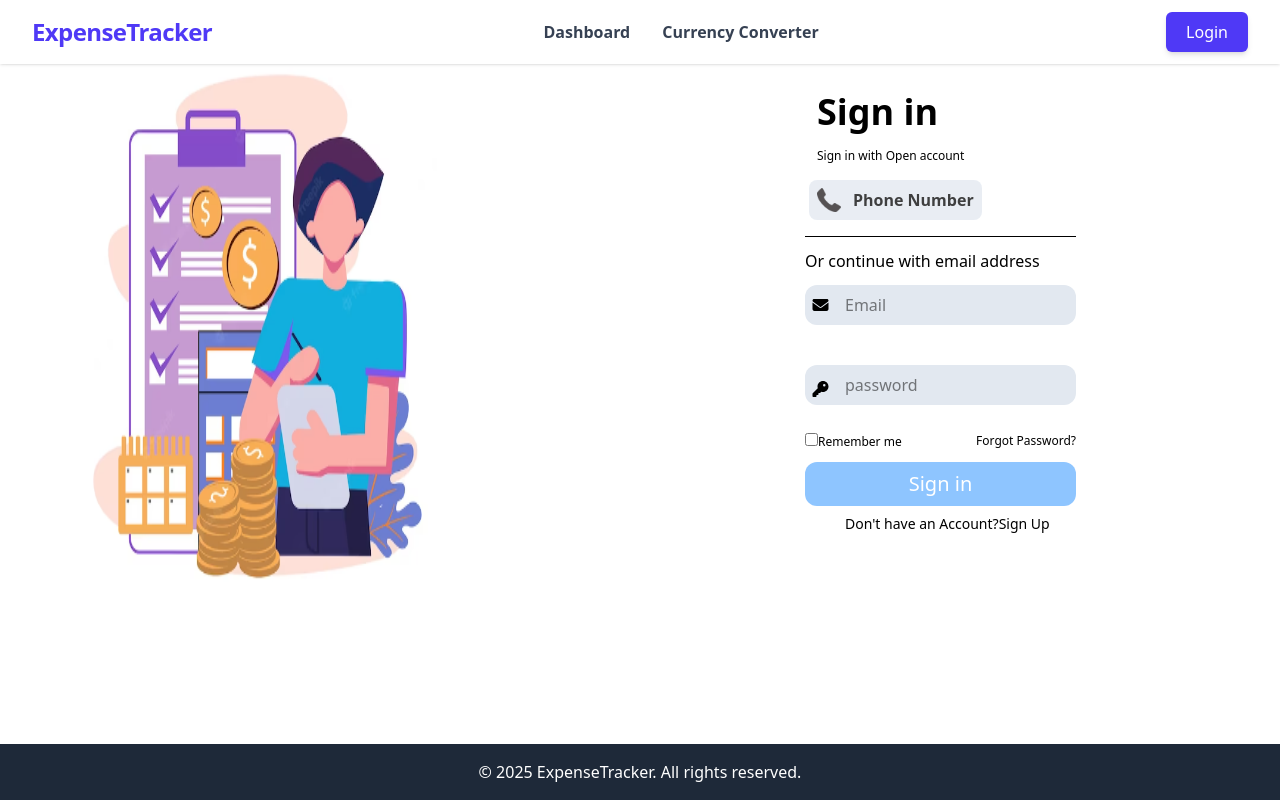
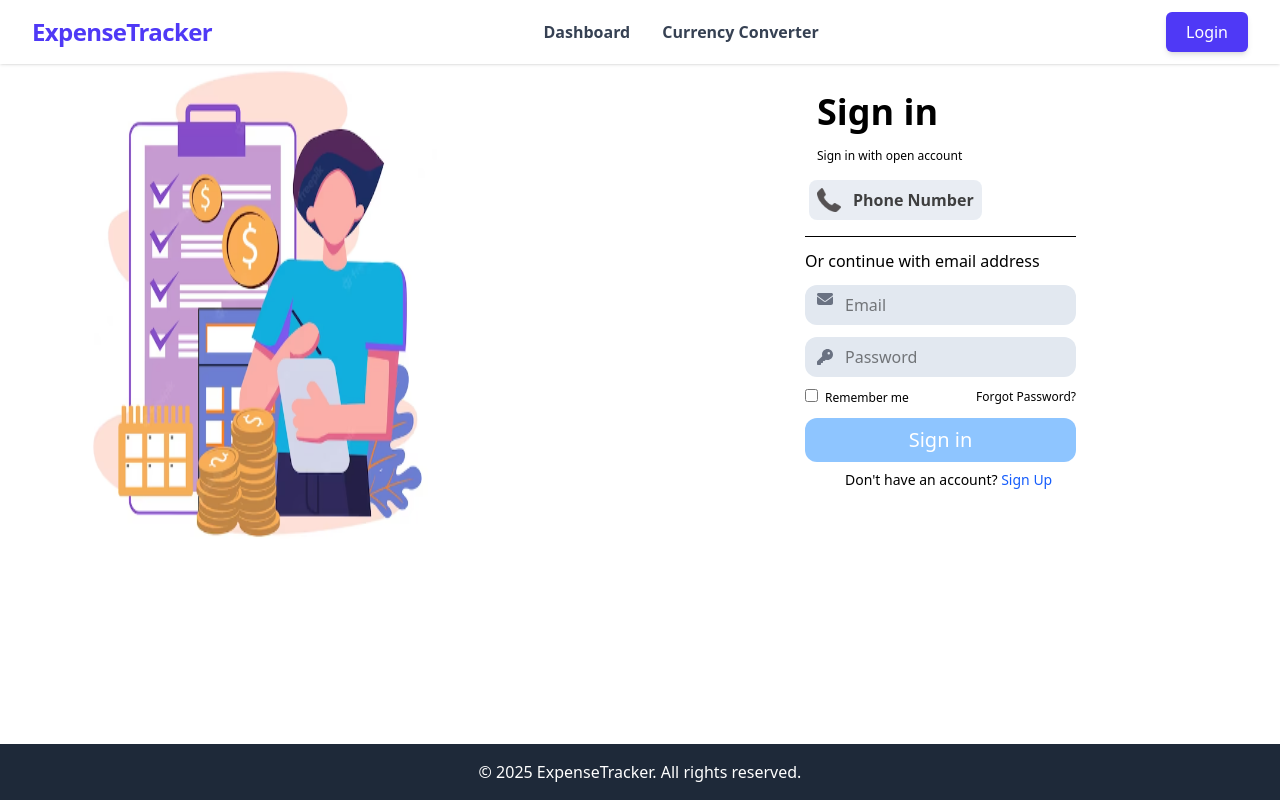
Before and after one commit to Expensify-04/expensify004, a React (Vite) app: page /signin in a window 1280 px wide. Built offline with nearby package versions, Linux system fonts and the light colour scheme; no server answers.

Commit message:
Configured auth

```diff
--- a/package.json
+++ b/package.json
@@ -14,6 +14,7 @@
     "@fortawesome/fontawesome-svg-core": "^6.7.2",
     "@fortawesome/free-solid-svg-icons": "^6.7.2",
     "@fortawesome/react-fontawesome": "^0.2.2",
+    "@react-oauth/google": "^0.12.1",
     "@tailwindcss/vite": "^4.1.5",
     "firebase": "^11.6.1",
     "framer-motion": "^12.10.0",
--- a/src/App.tsx
+++ b/src/App.tsx
@@ -1,14 +1,14 @@
 import {useState} from "react";
 import {RouterProvider} from "react-router-dom";
 import AppRouter from "./Router/AppRouter";
-import { GoogleOAuthProvider } from "@react-oauth/google";
+import {GoogleOAuthProvider} from "@react-oauth/google";
 
 function App() {
+  const clientId = import.meta.env.VITE_GOOGLE_CLIENT_ID as string;
   return (
     <>
-      <GoogleOAuthProvider clientId="912996226246-9ja53kmbgrml5rmk4rh3uemvjfjqvtb0.apps.googleusercontent.com ">
-      <RouterProvider router={AppRouter} />
-
+      <GoogleOAuthProvider clientId={clientId}>
+        <RouterProvider router={AppRouter} />
       </GoogleOAuthProvider>
     </>
   );
--- /dev/null
+++ b/src/Auth/PrivateRoute.tsx
@@ -0,0 +1,13 @@
+import React, {type ReactNode} from "react";
+import {Navigate} from "react-router-dom";
+
+interface PrivateRouteProps {
+  children: ReactNode;
+}
+
+const PrivateRoute: React.FC<PrivateRouteProps> = ({children}) => {
+  const isAuthenticated = localStorage.getItem("isAuthenticated") === "true";
+  return isAuthenticated ? children : <Navigate to="/signin" />;
+};
+
+export default PrivateRoute;
--- a/src/Components/Signin.tsx
+++ b/src/Components/Signin.tsx
@@ -1,47 +1,111 @@
-import React from 'react'
-import img from '../assets/sigin.png'
-import phone from '../assets/phone.png'
-import { FontAwesomeIcon } from '@fortawesome/react-fontawesome';
-import { faEnvelope } from '@fortawesome/free-solid-svg-icons';
-import { faKey } from '@fortawesome/free-solid-svg-icons';
-import { GoogleLogin, type CredentialResponse } from '@react-oauth/google';
+// src/Components/Signin.tsx
 
+import React, {useState} from "react";
+import img from "../assets/sigin.png";
+import phone from "../assets/phone.png";
+import {FontAwesomeIcon} from "@fortawesome/react-fontawesome";
+import {faEnvelope, faKey} from "@fortawesome/free-solid-svg-icons";
+import {GoogleLogin, type CredentialResponse} from "@react-oauth/google";
 
-const Signin:React.FC = () => {
+const Signin: React.FC = () => {
+  const [email, setEmail] = useState("");
+  const [password, setPassword] = useState("");
 
-  const handleLogin=(response: CredentialResponse)=>{
-    console.log("JWT Token",response.credential);
+  // Google Login handler
+  const handleGoogleLogin = (response: CredentialResponse) => {
+    console.log("JWT Token", response.credential);
+    // Mark user as authenticated
+    localStorage.setItem("isAuthenticated", "true");
+    // Redirect to dashboard
+    window.location.href = "/dashboard";
+  };
 
-  }
-{/* <button  className='bg-slate-200 opacity-75 font-semibold p-2 m-1 rounded-lg flex gap-3 hover:bg-slate-300'><img src={google} alt=""className='w-6' /> */}
+  // Email/Password login handler (dummy logic)
+  const handleEmailLogin = () => {
+    if (email && password) {
+      // Dummy auth success
+      localStorage.setItem("isAuthenticated", "true");
+      window.location.href = "/dashboard";
+    } else {
+      alert("Please enter both email and password");
+    }
+  };
+
   return (
-    <div className='flex'>
-        <div className='flex justify-center relative top-8 left-10  '>
-            <img src={img} alt=""  />
-        </div>
-        <div className=' float-right p-10 mt-10 relative left-[300px]  '>
-            <h1 className='text-4xl font-bold m-3'>Sign in</h1>
-            <p className='text-xs mt-4 ml-3'>Sign in with Open account</p>
-            <div className='flex mt-3 mb-3'>
-          <GoogleLogin onSuccess={handleLogin}  />
-            <button className='bg-slate-200 p-2 m-1 opacity-75 font-semibold rounded-lg flex gap-3 hover:bg-slate-300'><img src={phone} alt="" className='w-6' /> Phone Number</button>
-         </div>
-         <hr />
-         <div className='flex flex-col mt-3'>
-            <p>Or continue with email address</p>
-            <input type="email" className='bg-slate-200 rounded-xl pl-10 py-2 mt-3 outline-none'  placeholder='Email' /><FontAwesomeIcon icon={faEnvelope} className='relative bottom-7 right-[120px]'/> <br />
-            <input type="password" className='bg-slate-200 rounded-xl pl-10 py-2 outline-none' placeholder='password' /><FontAwesomeIcon icon={faKey} className='relative bottom-6 right-[120px]'/>
-             <div className='flex justify-between mt-3'>
-             <p className='text-xs'><input type="checkbox" />Remember me</p>
-            <p className='text-xs hover:underline'>Forgot Password?</p>
-            </div>
-            <button className='bg-blue-300 mt-3 p-2 rounded-xl text-xl text-white hover:text-black'>Sign in</button>
-             <p className='text-sm m-2 justify-content ml-10'>Don't have an Account?Sign Up</p>
-         </div>
+    <div className="flex">
+      {/* Left Image */}
+      <div className="relative flex justify-center top-8 left-10">
+        <img src={img} alt="Signin" />
+      </div>
+
+      {/* Signin Form */}
+      <div className="p-10 mt-10 relative left-[300px]">
+        <h1 className="m-3 text-4xl font-bold">Sign in</h1>
+        <p className="mt-4 ml-3 text-xs">Sign in with open account</p>
+
+        {/* Google & Phone Buttons */}
+        <div className="flex mt-3 mb-3">
+          <GoogleLogin onSuccess={handleGoogleLogin} />
+          <button className="flex gap-3 p-2 m-1 font-semibold rounded-lg opacity-75 bg-slate-200 hover:bg-slate-300">
+            <img src={phone} alt="Phone" className="w-6" /> Phone Number
+          </button>
         </div>
 
+        <hr />
+
+        {/* Email/Password Form */}
+        <div className="flex flex-col mt-3">
+          <p>Or continue with email address</p>
+
+          <div className="relative">
+            <input
+              type="email"
+              className="w-full py-2 pl-10 mt-3 outline-none bg-slate-200 rounded-xl"
+              placeholder="Email"
+              value={email}
+              onChange={(e) => setEmail(e.target.value)}
+            />
+            <FontAwesomeIcon
+              icon={faEnvelope}
+              className="absolute text-gray-500 transform -translate-y-1/2 left-3 top-1/2"
+            />
+          </div>
+
+          <div className="relative mt-3">
+            <input
+              type="password"
+              className="w-full py-2 pl-10 outline-none bg-slate-200 rounded-xl"
+              placeholder="Password"
+              value={password}
+              onChange={(e) => setPassword(e.target.value)}
+            />
+            <FontAwesomeIcon
+              icon={faKey}
+              className="absolute text-gray-500 transform -translate-y-1/2 left-3 top-1/2"
+            />
+          </div>
+
+          <div className="flex justify-between mt-3">
+            <label className="text-xs">
+              <input type="checkbox" className="mr-1" /> Remember me
+            </label>
+            <p className="text-xs cursor-pointer hover:underline">Forgot Password?</p>
+          </div>
+
+          <button
+            onClick={handleEmailLogin}
+            className="p-2 mt-3 text-xl text-white bg-blue-300 rounded-xl hover:text-black">
+            Sign in
+          </button>
+
+          <p className="m-2 ml-10 text-sm">
+            Don't have an account?{" "}
+            <span className="text-blue-600 cursor-pointer hover:underline">Sign Up</span>
+          </p>
+        </div>
+      </div>
     </div>
-  )
-}
+  );
+};
 
-export default Signin
+export default Signin;
--- a/src/Router/AppRouter.tsx
+++ b/src/Router/AppRouter.tsx
@@ -1,9 +1,12 @@
+// src/router/AppRouter.jsx
 import {createBrowserRouter} from "react-router-dom";
 import Layout from "../Components/Layout/Layout";
 import Home from "../Components/Home";
 import CurrencyConverter from "../Components/CurrencyConverter";
 import Signin from "../Components/Signin";
 import Signup from "../Components/Signup";
+import PrivateRoute from "../Auth/PrivateRoute";
+
 // import ErrorPage from "../Pages/ErrorPage/ErrorPage";
 
 const AppRouter = createBrowserRouter([
@@ -16,25 +19,33 @@ const AppRouter = createBrowserRouter([
         element: <Home />,
       },
       {
-        path: "Dashboard",
-        element: <CurrencyConverter />,
+        path: "dashboard",
+        element: (
+          <PrivateRoute>
+            <CurrencyConverter />
+          </PrivateRoute>
+        ),
       },
       {
-        path: "Currency",
-        element: <CurrencyConverter />,
+        path: "currency",
+        element: (
+          <PrivateRoute>
+            <CurrencyConverter />
+          </PrivateRoute>
+        ),
+      },
+      {
+        path: "signin",
+        element: <Signin />,
+      },
+      {
+        path: "signup",
+        element: <Signup />,
       },
       // {
       //   path: "*",
       //   element: <ErrorPage />,
       // },
-      {
-        path: "/signin",
-        element: <Signin />,
-      },
-      {
-        path: "/signup",
-        element: <Signup />,
-      },
     ],
   },
 ]);
```
Also changed, not shown: 2 other files (tests, documents, lock files or other folders).
